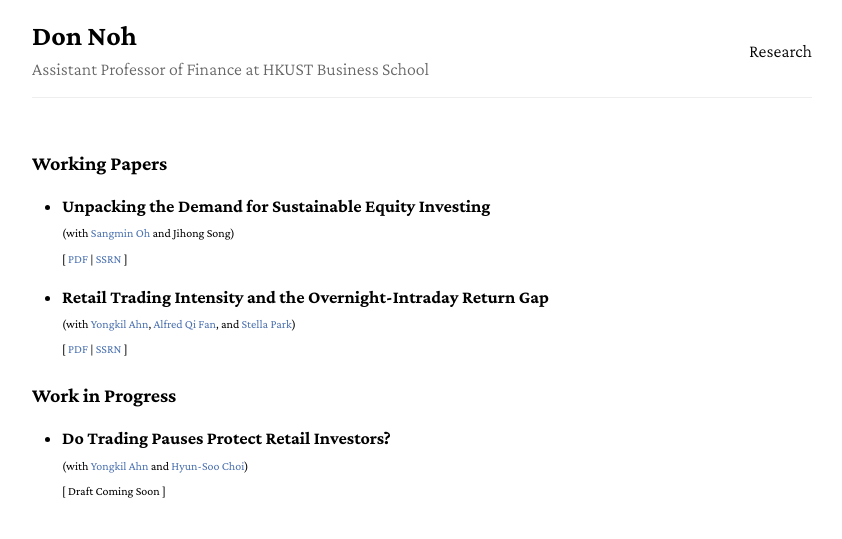
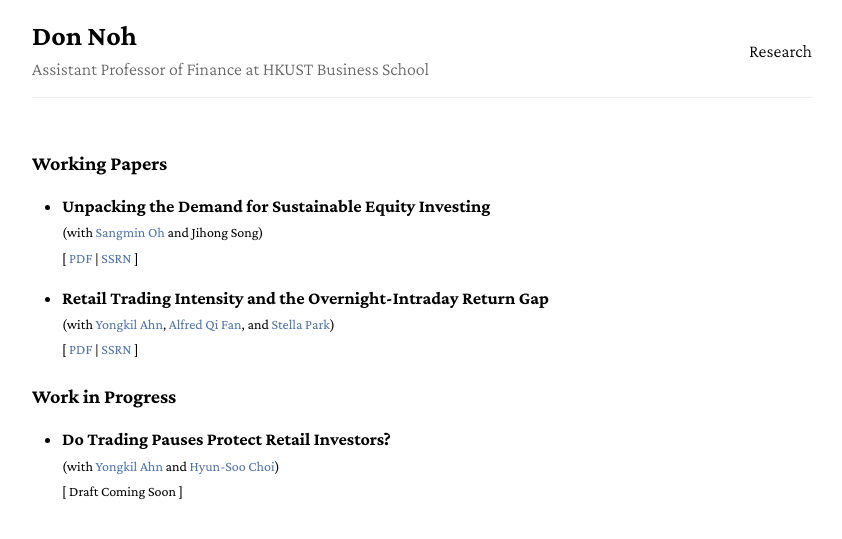
Before and after one commit to dondwnoh/dondwnoh.github.io, a Jekyll site: the page built from research.html, in a window 1280 px wide. Shown: the top 539 px of the page, without its empty margins (218-1060 px from the left). Built offline with Jekyll 4.4.1, drawn with Linux system fonts in a browser that asks for light colours.

Commit message:
Update research.html

```diff
--- a/research.html
+++ b/research.html
@@ -4,10 +4,10 @@ layout: default
 
 <style>
 li:not(:first-child) {
-  margin-top: 15px
+  margin-top: 16px
 }
 .small {
-   font-size:12px;
+   font-size:14px;
 }
 </style>
 
```
